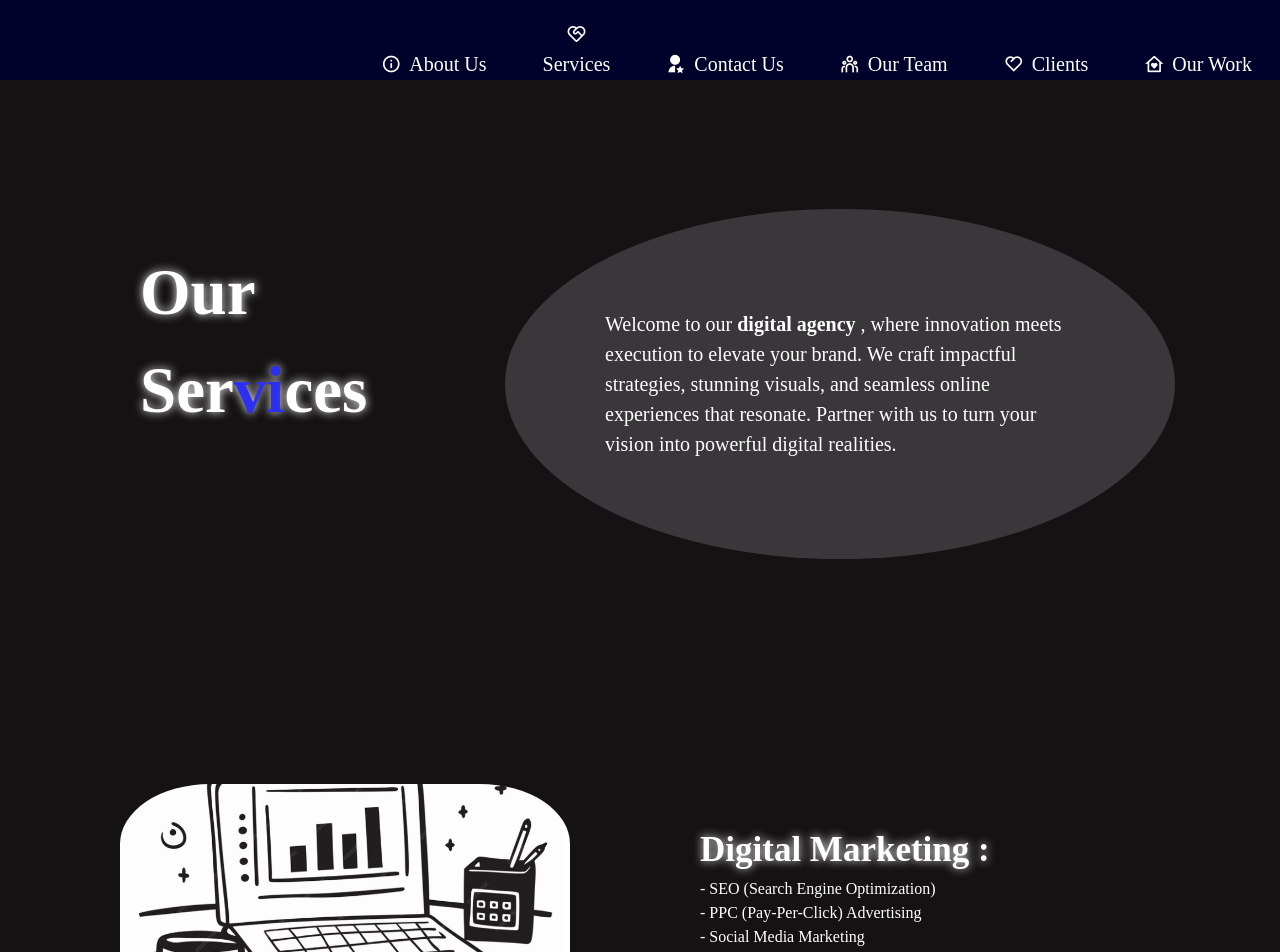
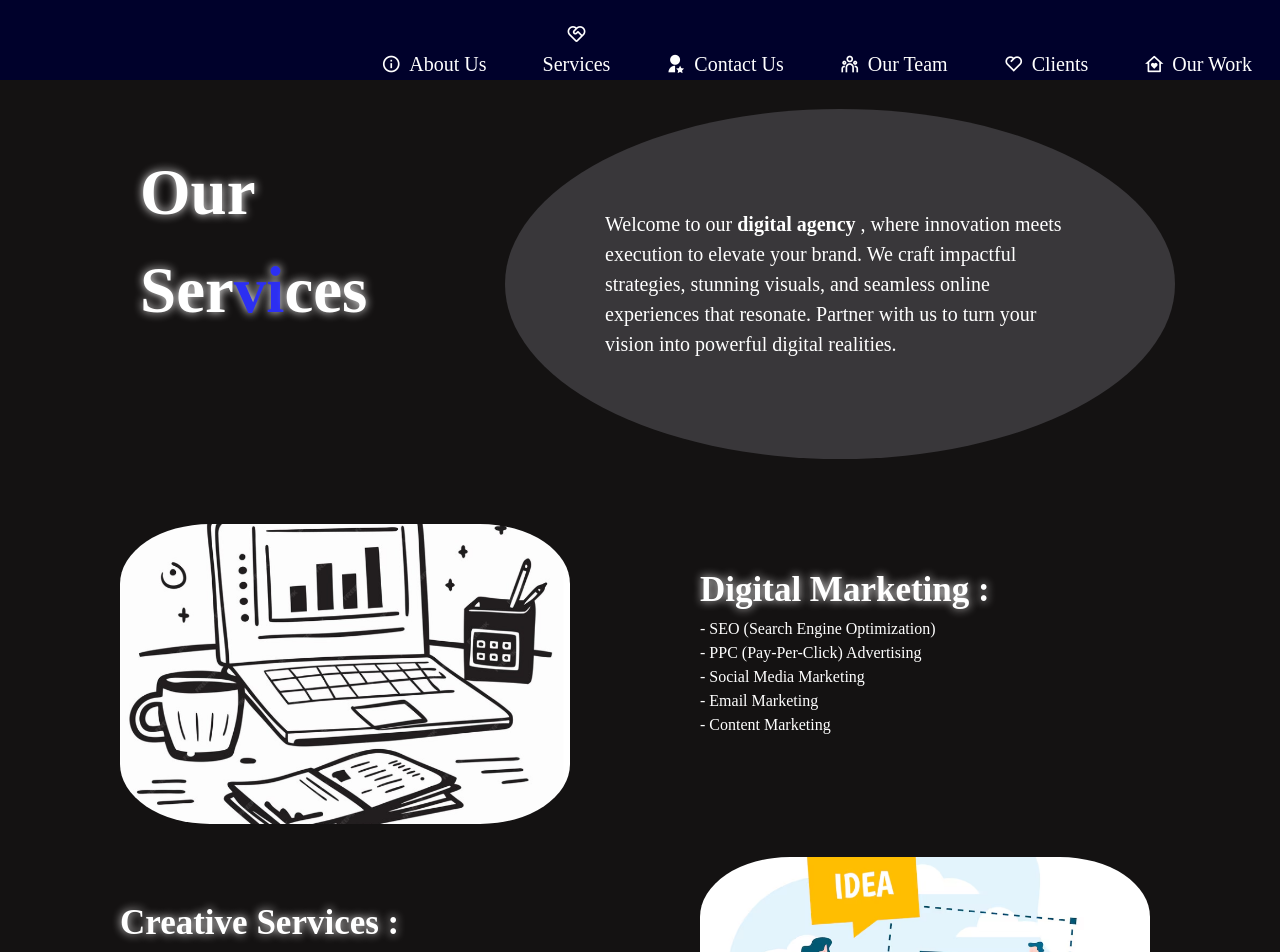
Before and after one commit to Avi-Shamnani/Leven-Work, a React (Create React App) app: page / in a window 1280 px wide. Shown: the top 952 px of the page. Built offline with nearby package versions, Linux system fonts and the light colour scheme; some icons are missing.

Commit message:
Perfect Service page with perfect old footer

```diff
--- a/src/pages/Clients/index.js
+++ b/src/pages/Clients/index.js
@@ -10,7 +10,8 @@ import Footer from '../../components/Footer'
 function Clients() {
   return (
     <div className='clients-page'>
-    <Layout><div>Clients</div></Layout>
+    <Layout><div>Clients</div>
+    </Layout>
     <Footer></Footer>
     </div>
   )
--- a/src/pages/Home/Services.css
+++ b/src/pages/Home/Services.css
@@ -26,7 +26,8 @@
 
   .left-section  {
     width: 25%;
-    padding: 100px;
+    padding-left: 100px;
+    padding-right: 100px;
     margin: 40px;
     align-items: center;
     justify-content: center;
@@ -34,7 +35,8 @@
 
   .right-section {
     width: 75%;
-    padding: 100px;
+    padding-left: 100px;
+    padding-right: 100px;
     margin: 5px;
     align-items: center;
     justify-content: center;
@@ -47,7 +49,8 @@
     height: 100vh;
     display: flex;
     flex-direction: column;
-    padding: 60px;  /* These padding and margin is imp ....*/
+    padding-left: 60px;  /* These padding and margin is imp ....*/
+    padding-right: 60px;  /* These padding and margin is imp ....*/
     /* margin: 50px; */
     /* margin-top: 0px; */
   }
--- a/src/pages/Home/index.js
+++ b/src/pages/Home/index.js
@@ -53,7 +53,8 @@ function Home() {
   // Render the Home component
   return (<>
     <Layout>
-      <div className="main-container mt-10">
+    </Layout>
+      <div className="main-container mt-10 mb-[700px]">
 
         <div className="top-container">
           <div className="left-section">
@@ -150,14 +151,8 @@ function Home() {
             </div>
           </div>
         </div>
+      </div>
 
-        <div className='footer'>
-
-        </div>
-
-
-      </div>
-    </Layout>
     <Footer></Footer>
     </>
   );
```
